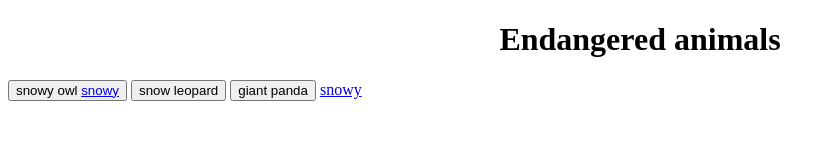
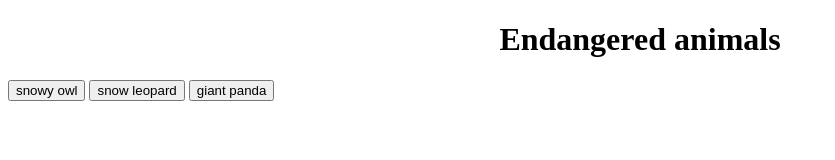
Before and after one commit to lfc2007/test, a plain HTML site: page index.html in a window 1280 px wide. Shown: the whole page, without its empty margins (0-835 px from the left). Drawn offline with Linux system fonts and the light colour scheme.

Commit message:
Update index.html

```diff
--- a/index.html
+++ b/index.html
@@ -4,10 +4,10 @@
 
 <h1 style="text-align:center;">Endangered animals</h1>
 
-<button>snowy owl   <a href="snowy.html">snowy</a></button>
+  <a href="snowy.html"><button>snowy owl</button></a>
 
 <button>snow leopard</button>
 
 <button>giant panda</button>
-  <a href="snowy.html">snowy</a>
+
 </body>
```
